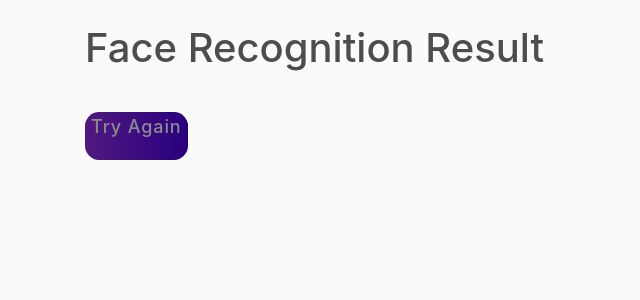
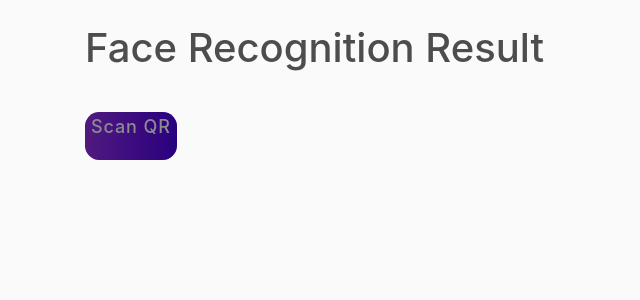
Before and after one commit to AryanBhirud/DevSoc-23, a Django app: page /result/ in a window 1280 px wide. Shown: the part 56-356 px from the top of the page, without its empty margins (0-640 px from the left). Run offline with Django 4.2, Linux system fonts and the light colour scheme; some libraries are stand-ins or nearby versions.

Commit message:
Update result.html

```diff
--- a/TightSalt/WebPortal/templates/WebPortal/result.html
+++ b/TightSalt/WebPortal/templates/WebPortal/result.html
@@ -10,8 +10,8 @@
     <h1>Face Recognition Result</h1>
     <p>{{ message }}</p>
     <br>
-    <form action="{% url 'home' %}" >
-        <button class="cssbuttons-io" type="submit">Try Again</button>
+    <form action="{% url 'qr_auth' %}" >
+        <button class="cssbuttons-io" type="submit">Scan QR</button>
     </form>
 </body>
 
```
